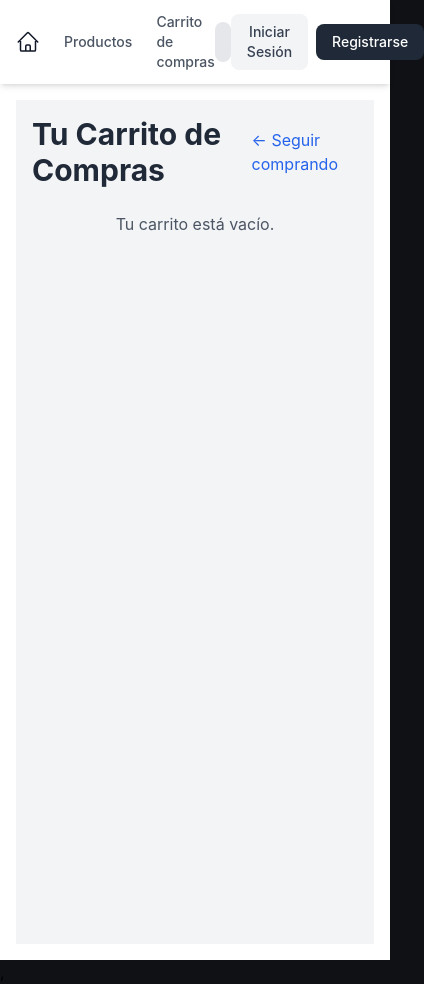
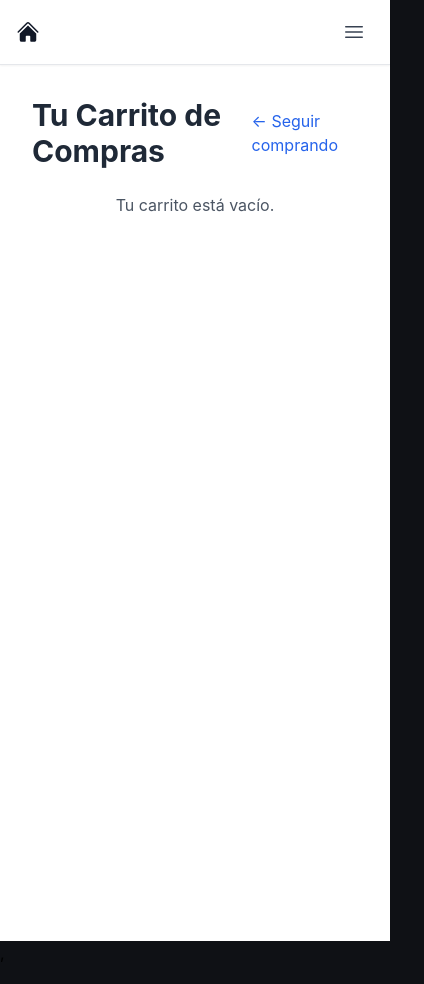
Before and after one commit to lagorialuciano23/ecommerce, a React (Vite) app: page /cart in a window 390 px wide. Shown: the whole page, 424 px wide, since content can reach past the window. Built offline with nearby package versions, Linux system fonts and the light colour scheme.

Commit message:
Fix cart page && public layout

```diff
--- a/src/modules/cart/pages/CartPage.jsx
+++ b/src/modules/cart/pages/CartPage.jsx
@@ -126,7 +126,7 @@ export default function CartPage() {
 
   return (
     <>
-      <div className="bg-gray-100 min-h-screen p-4 md:p-8">
+      <div className="min-h-screen p-4 md:p-8">
         <div className="max-w-2xl mx-auto">
 
           <div className="flex justify-between items-center mb-6">
--- a/src/modules/shared/pages/PublicLayout.jsx
+++ b/src/modules/shared/pages/PublicLayout.jsx
@@ -1,78 +1,89 @@
 import { Link, Outlet, useNavigate } from 'react-router-dom';
-// import { useCart } from '../../cart/context/useCart'; // <-- 1. Quitamos esto
+// import { useCart } from '../../cart/context/useCart'; // No lo usamos
 import { useAuth } from '../../auth/context/useAuth';
 import { useState } from 'react';
 
 // Layout principal
 export default function PublicLayout() {
-  //Estado local para controlar el input de búsqueda
   const [localSearch, setLocalSearch] = useState('');
   const navigate = useNavigate();
-  const { isLoggedIn, logout } = useAuth(); // Obtenemos el estado de login
+  const { isLoggedIn, logout } = useAuth();
+
+  // 1. Estado para el menú móvil
+  const [isMobileMenuOpen, setIsMobileMenuOpen] = useState(false);
 
   const handleSearch = (event) => {
     event.preventDefault();
     navigate(`/?search=${localSearch}`);
+    setIsMobileMenuOpen(false); // Cierra el menú al buscar
   };
 
   const handleLogout = () => {
     logout();
-    navigate('/'); // Refresca la página al inicio
+    navigate('/');
+    setIsMobileMenuOpen(false); // Cierra el menú
+  };
+
+  // Cierra el menú al hacer clic en cualquier link
+  const handleLinkClick = () => {
+    setIsMobileMenuOpen(false);
   };
 
   return (
     <div className="min-h-screen flex flex-col bg-white text-gray-800">
       {/* Header */}
-      <header className="sticky top-0 z-50 bg-white shadow-md">
+      <header className="sticky top-0 z-50 bg-white shadow-sm border-b border-gray-200">
+        {/* --- Barra superior (Desktop y Mobile) --- */}
         <nav className="container mx-auto px-4 py-3 flex justify-between items-center">
+
           {/* Título o Logo */}
           <div className="flex items-center gap-6">
-            <Link to="/" className="text-xl font-bold text-gray-900">
+            <Link to="/" onClick={handleLinkClick} className="text-xl font-bold text-gray-900">
               {/* Icono de Logo (de la imagen) */}
-              <svg xmlns="http://www.w3.org/2000/svg" fill="none" viewBox="0 0 24 24" stroke-width="1.5" stroke="currentColor" class="size-6">
-                <path stroke-linecap="round" stroke-linejoin="round" d="m2.25 12 8.954-8.955c.44-.439 1.152-.439 1.591 0L21.75 12M4.5 9.75v10.125c0 .621.504 1.125 1.125 1.125H9.75v-4.875c0-.621.504-1.125 1.125-1.125h2.25c.621 0 1.125.504 1.125 1.125V21h4.125c.621 0 1.125-.504 1.125-1.125V9.75M8.25 21h8.25" />
+              <svg xmlns="http://www.w3.org/2000/svg" viewBox="0 0 24 24" fill="currentColor" class="size-6">
+                <path d="M11.47 3.841a.75.75 0 0 1 1.06 0l8.69 8.69a.75.75 0 1 0 1.06-1.061l-8.689-8.69a2.25 2.25 0 0 0-3.182 0l-8.69 8.69a.75.75 0 1 0 1.061 1.06l8.69-8.689Z" />
+                <path d="m12 5.432 8.159 8.159c.03.03.06.058.091.086v6.198c0 1.035-.84 1.875-1.875 1.875H15a.75.75 0 0 1-.75-.75v-4.5a.75.75 0 0 0-.75-.75h-3a.75.75 0 0 0-.75.75V21a.75.75 0 0 1-.75.75H5.625a1.875 1.875 0 0 1-1.875-1.875v-6.198a2.29 2.29 0 0 0 .091-.086L12 5.432Z" />
               </svg>
-
             </Link>
-            <Link to="/" className="text-sm font-medium text-gray-600 hover:text-gray-900">
-              Productos
-            </Link>
-            <Link to="/cart" className="text-sm font-medium text-gray-600 hover:text-gray-900">
-              Carrito de compras
-            </Link>
+            {/* Links de Desktop (ocultos en móvil) */}
+            <div className="hidden md:flex items-center gap-6">
+              <Link to="/" onClick={handleLinkClick} className="text-sm font-medium text-gray-600 hover:text-gray-900">
+                Productos
+              </Link>
+              <Link to="/cart" onClick={handleLinkClick} className="text-sm font-medium text-gray-600 hover:text-gray-900">
+                Carrito de compras
+              </Link>
+            </div>
           </div>
 
-          {/* Buscador */}
-          <form onSubmit={handleSearch} className="relative w-full max-w-xs">
+          {/* Buscador de Desktop (oculto en móvil) */}
+          <form onSubmit={handleSearch} className="relative w-full max-w-md hidden md:block">
             <input
               type="search"
-              placeholder="Search"
+              placeholder="Buscar..."
               value={localSearch}
               onChange={(e) => setLocalSearch(e.target.value)}
-              className="w-full p-2 rounded-lg border-gray-200 bg-gray-200 text-gray-800 border-none focus:outline-none focus:ring-2 focus:ring-blue-500"
+              className="w-full p-2 pl-10 rounded-lg border border-gray-300 bg-gray-100 text-gray-900 focus:outline-none focus:ring-2 focus:ring-blue-500 focus:bg-white"
             />
+            <span className="absolute left-3 top-1/2 -translate-y-1/2 text-gray-400">
+              <svg xmlns="http://www.w3.org/2000/svg" fill="none" viewBox="0 0 24 24" strokeWidth={1.5} stroke="currentColor" className="w-5 h-5"><path strokeLinecap="round" strokeLinejoin="round" d="m21 21-5.197-5.197m0 0A7.5 7.5 0 1 0 5.196 5.196a7.5 7.5 0 0 0 10.607 10.607Z" /></svg>
+            </span>
           </form>
 
-          {/* --- INICIO DE LA CORRECCIÓN --- */}
-          {/* Botones de Autenticación */}
-          <div className="flex items-center gap-2">
+          {/* Auth (Desktop) */}
+          <div className="hidden md:flex items-center gap-2">
             {isLoggedIn ? (
-              // Si está logueado, muestra botón de Salir
-              <button
-                onClick={handleLogout}
-                className="px-4 py-2 rounded-lg bg-gray-200 text-gray-800 text-sm font-medium hover:bg-gray-300 transition"
-              >
+              <button onClick={handleLogout} className="px-4 py-2 rounded-lg bg-gray-200 text-gray-800 text-sm font-medium hover:bg-gray-300 transition">
                 Salir
               </button>
             ) : (
-              // Si no, muestra Login y Registro
               <>
-                <Link to="/login">
+                <Link to="/login" onClick={handleLinkClick}>
                   <button className="px-4 py-2 rounded-lg bg-gray-100 text-gray-700 text-sm font-medium hover:bg-gray-200 transition">
                     Iniciar Sesión
                   </button>
                 </Link>
-                <Link to="/signup">
+                <Link to="/signup" onClick={handleLinkClick}>
                   <button className="px-4 py-2 rounded-lg bg-gray-800 text-white text-sm font-medium hover:bg-gray-700 transition">
                     Registrarse
                   </button>
@@ -80,8 +91,65 @@ export default function PublicLayout() {
               </>
             )}
           </div>
-          {/* --- FIN DE LA CORRECCIÓN --- */}
+
+          {/* --- 2. Botón de Hamburguesa (Móvil) --- */}
+          <div className="md:hidden flex items-center">
+            <button onClick={() => setIsMobileMenuOpen(!isMobileMenuOpen)} className="p-2 text-gray-700 hover:bg-gray-100 rounded-md">
+              <svg xmlns="http://www.w3.org/2000/svg" fill="none" viewBox="0 0 24 24" strokeWidth={1.5} stroke="currentColor" className="w-6 h-6">
+                <path strokeLinecap="round" strokeLinejoin="round" d="M3.75 6.75h16.5M3.75 12h16.5m-16.5 5.25h16.5" />
+              </svg>
+            </button>
+          </div>
         </nav>
+
+        {/* --- 3. Panel Desplegable (Móvil) --- */}
+        {isMobileMenuOpen && (
+          <div className="md:hidden bg-white shadow-lg p-4 space-y-4 border-t border-gray-200">
+            {/* Buscador Móvil */}
+            <form onSubmit={handleSearch} className="relative w-full">
+              <input
+                type="search"
+                placeholder="Buscar..."
+                value={localSearch}
+                onChange={(e) => setLocalSearch(e.target.value)}
+                className="w-full p-2 pl-10 rounded-lg border border-gray-300 bg-gray-100 text-gray-900 focus:outline-none focus:ring-2 focus:ring-blue-500 focus:bg-white"
+              />
+              <span className="absolute left-3 top-1/2 -translate-y-1/2 text-gray-400">
+                <svg xmlns="http://www.w3.org/2000/svg" fill="none" viewBox="0 0 24 24" strokeWidth={1.5} stroke="currentColor" className="w-5 h-5"><path strokeLinecap="round" strokeLinejoin="round" d="m21 21-5.197-5.197m0 0A7.5 7.5 0 1 0 5.196 5.196a7.5 7.5 0 0 0 10.607 10.607Z" /></svg>
+              </span>
+            </form>
+
+            {/* Links Móviles */}
+            <Link to="/" onClick={handleLinkClick} className="block py-2 text-base font-medium text-gray-600 hover:text-gray-900">
+              Productos
+            </Link>
+            <Link to="/cart" onClick={handleLinkClick} className="block py-2 text-base font-medium text-gray-600 hover:text-gray-900">
+              Carrito de compras
+            </Link>
+
+            {/* Auth Móvil */}
+            <div className="border-t border-gray-200 pt-4 space-y-3">
+              {isLoggedIn ? (
+                <button onClick={handleLogout} className="w-full px-4 py-2 rounded-lg bg-gray-200 text-gray-800 text-sm font-medium hover:bg-gray-300 transition">
+                  Salir
+                </button>
+              ) : (
+                <>
+                  <Link to="/login" onClick={handleLinkClick} className="block">
+                    <button className="w-full px-4 py-2 rounded-lg bg-gray-100 text-gray-700 text-sm font-medium hover:bg-gray-200 transition">
+                      Iniciar Sesión
+                    </button>
+                  </Link>
+                  <Link to="/signup" onClick={handleLinkClick} className="block">
+                    <button className="w-full px-4 py-2 rounded-lg bg-gray-800 text-white text-sm font-medium hover:bg-gray-700 transition">
+                      Registrarse
+                    </button>
+                  </Link>
+                </>
+              )}
+            </div>
+          </div>
+        )}
       </header>
 
       {/* Contenido de la página */}
```
